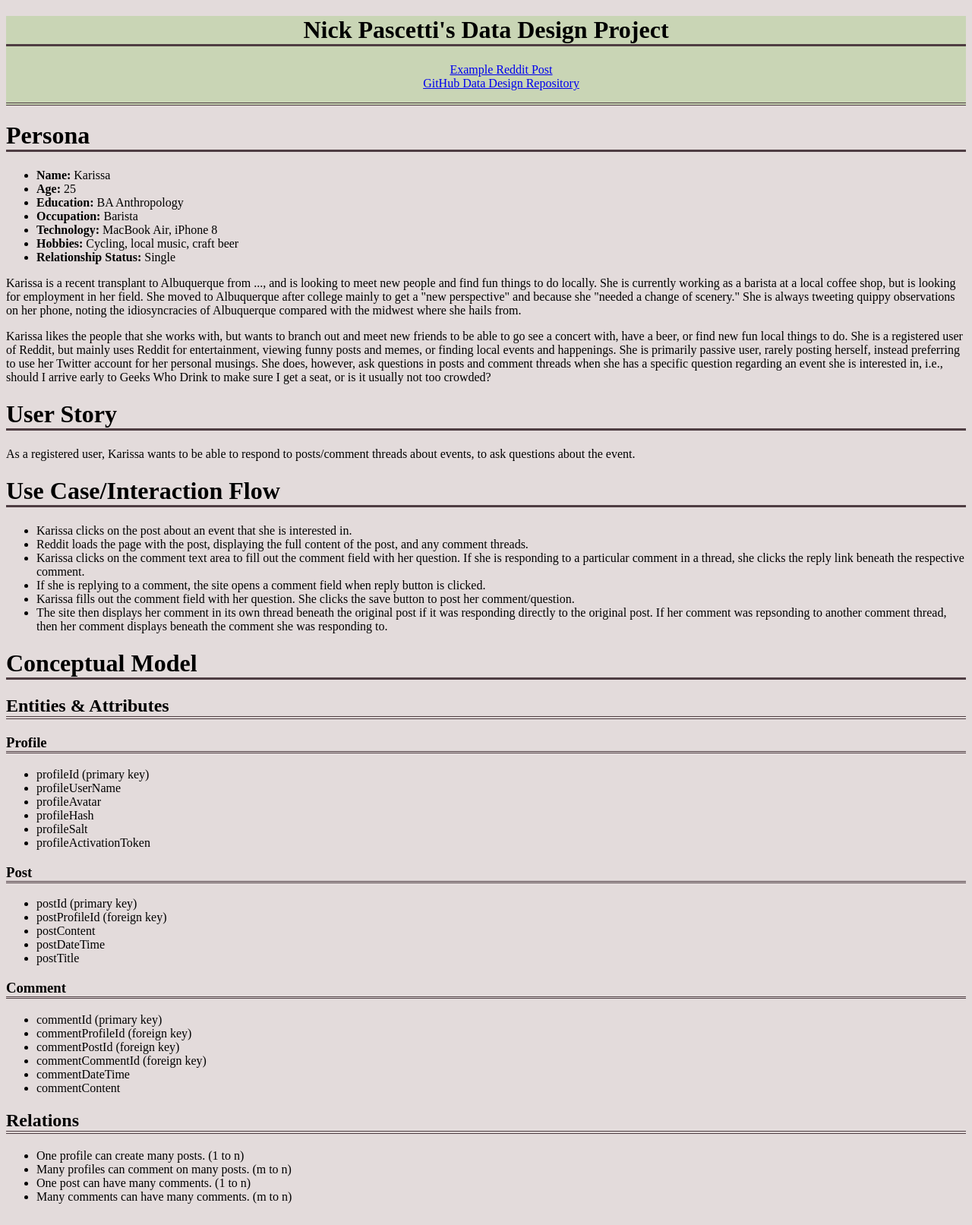
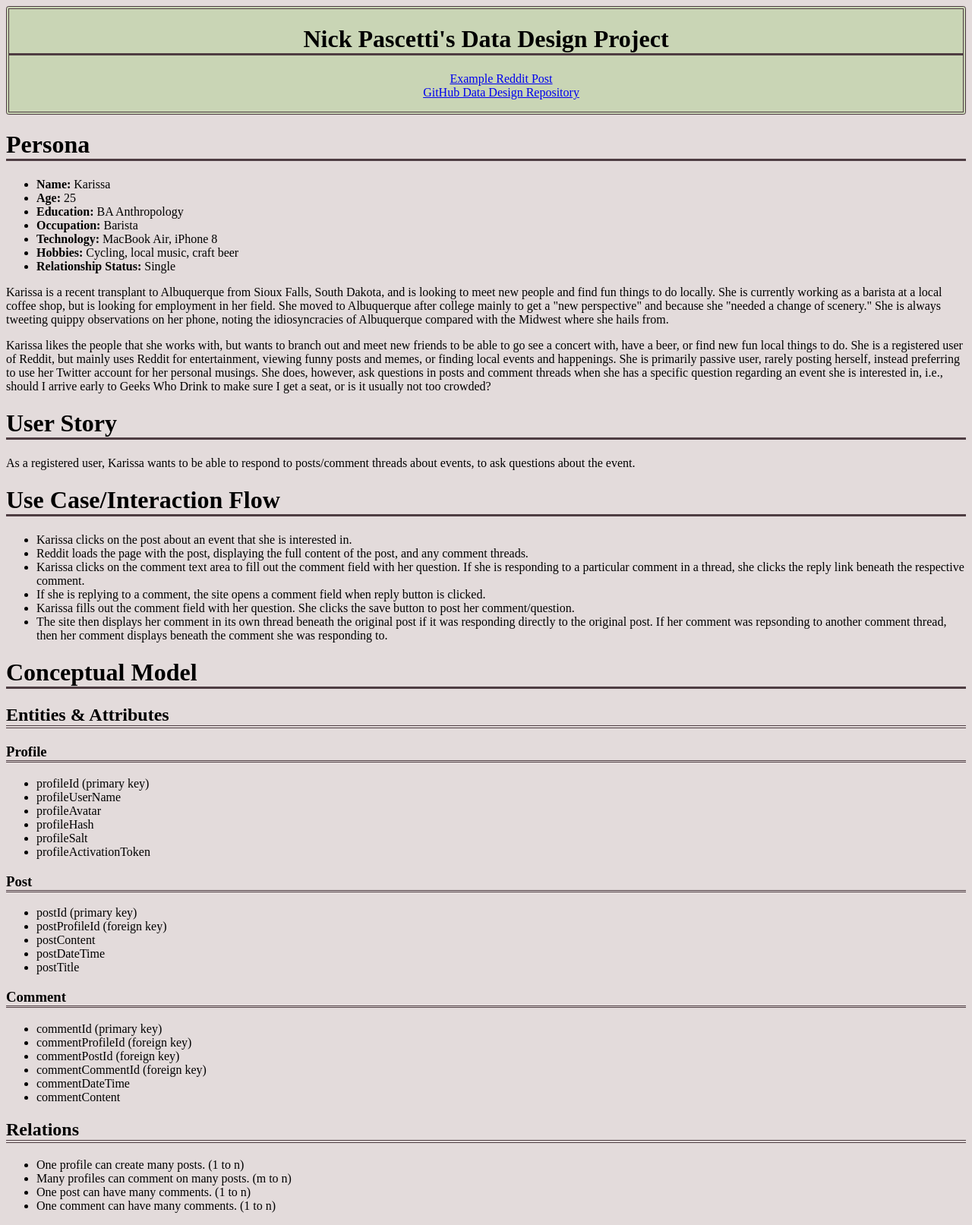
Before and after one commit to Npascetti/data-design, a PHP site: page / in a window 1280 px wide. Shown: the whole page at 76% size. Before the commit the page ends 1585 px from the top, so only its background shows below. Run offline with PHP 8.4, Linux system fonts and the light colour scheme.

Commit message:
changed comment relation to 1 to n

```diff
--- a/css/stylesheet.css
+++ b/css/stylesheet.css
@@ -19,9 +19,9 @@ body {
 	background-color: #E3DBDB;
 }
 
-nav {
-	border-bottom: .25em double;
-	border-color: #4E3D42;
+header {
+	border: .25em double #4E3D42;
+	border-radius: .2em;
 }
 
 header > h1 {
--- a/index.php
+++ b/index.php
@@ -25,10 +25,10 @@
 				<li><strong>Hobbies:</strong>  Cycling, local music, craft beer</li>
 				<li><strong>Relationship Status:</strong>  Single</li>
 			</ul>
-			<p>Karissa is a recent transplant to Albuquerque from ..., and is looking to meet new people and find fun things to do locally.
+			<p>Karissa is a recent transplant to Albuquerque from Sioux Falls, South Dakota, and is looking to meet new people and find fun things to do locally.
 				She is currently working as a barista at a local coffee shop, but is looking for employment in her field. She moved to Albuquerque
 				after college mainly to get a "new perspective" and because she "needed a change of scenery." She is always tweeting quippy observations
-				on her phone, noting the idiosyncracies of Albuquerque compared with the midwest where she hails from.</p>
+				on her phone, noting the idiosyncracies of Albuquerque compared with the Midwest where she hails from.</p>
 			<p>Karissa likes the people that she works with, but wants to branch out and meet new friends to be able to go see a concert with,
 				have a beer, or find new fun local things to do. She is a registered user of Reddit, but mainly uses Reddit for entertainment,
 				viewing funny posts and memes, or finding local events and happenings. She is primarily passive user, rarely posting herself, instead preferring to use her Twitter 				account for her personal musings. She does, however, ask questions in posts and comment threads when she has a specific question regarding an event she is 				interested in, i.e., should I arrive early to Geeks Who Drink to make sure I get a seat, or is it usually not too crowded?</p>
@@ -76,7 +76,7 @@
 					<li>One profile can create many posts. (1 to n)</li>
 					<li>Many profiles can comment on many posts. (m to n)</li>
 					<li>One post can have many comments. (1 to n)</li>
-					<li>Many comments can have many comments. (m to n)</li>
+					<li>One comment can have many comments. (1 to n)</li>
 				</ul>
 	</body>
 </html>
```
